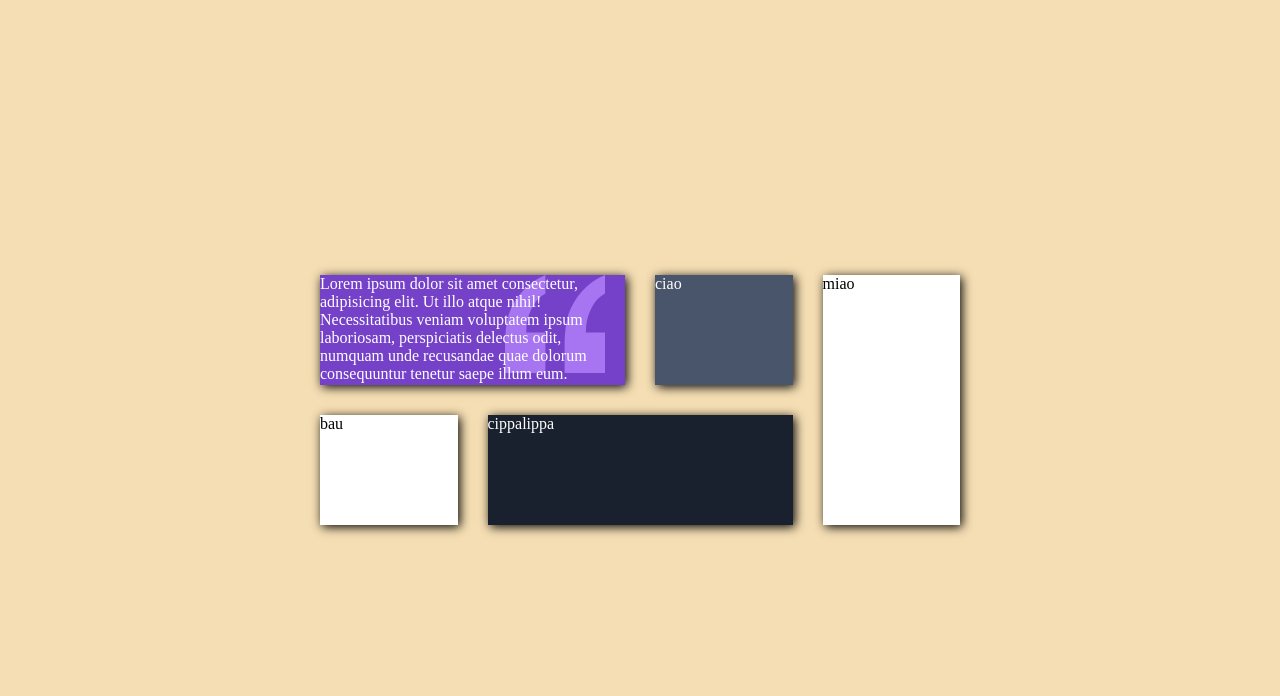
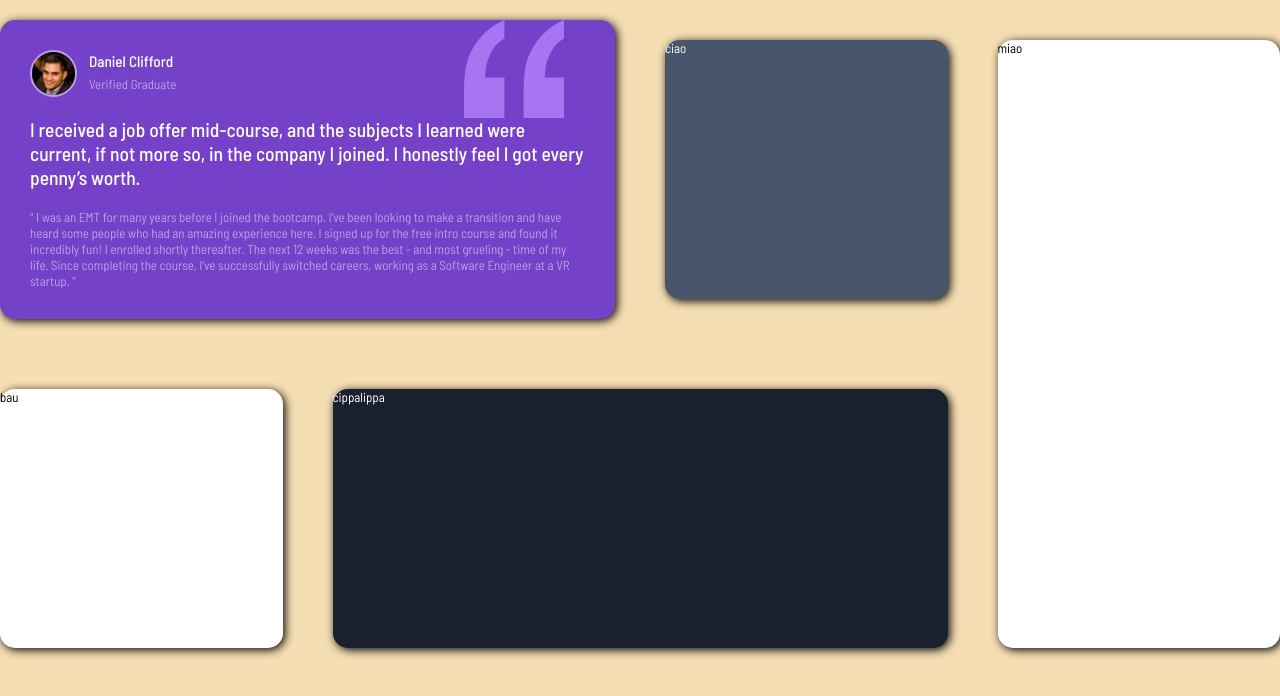
Before and after one commit to alessandroNessi/frontend-mentor, a plain HTML site: page Testimonials-grid-section/index.html in a window 1280 px wide. Drawn offline with Linux system fonts and the light colour scheme.

Commit message:
first cell done

```diff
--- a/Testimonials-grid-section/css/style.css
+++ b/Testimonials-grid-section/css/style.css
@@ -4,46 +4,69 @@
     box-sizing: border-box;
 }
 body{
-    width: 100%;
-    height: 100vh;
+    font-size: 13px;
+    font-family: 'Barlow Semi Condensed', sans-serif;
     background-color: wheat;
 }
 .layout{
-    position: fixed;
-    top: 50%;
-    left: 50%;
-    transform: translate(-50%, -50%);
     display: grid;
-    grid-gap: 30px;
+    grid-gap: 50px;
     max-width: 1440px;
     min-width: 375px;
+    margin: auto;
+    padding-top: calc(50vh - 380px);
     max-height: 760px;
     min-height: 250px;
-    margin: 0 auto;
     grid-template-columns: repeat(4, 1fr);
     grid-template-rows: repeat(2, 1fr);
+}
+.clearfix::after{
+    display: table;
+    content: "";
+    clear: both;
+}
+.left{
+    float: left;
+}
+.inline-block{
+    display: inline-block;
 }
 .item{
     background-color: white;
     box-shadow: 2px 2px 10px black;
+    border-radius: 15px;
 }
+/* SPACING */
+.item__spacing{
+    margin: 20px 0;
+}
+.item__container{
+    padding: 30px;
+}
+/* ////SPACING */
+/* TYPO */
+.item__text--white{
+    color: white;
+}
+.item__text--white p{
+    color: rgba(255,255,255,0.5);
+}
+.item h3, .item h2{
+    font-weight: 500;
+}
+/* ////TYPO */
 .item.a{
     grid-column: 1 / span 2;
     grid-row: 1/2;
     background-color: hsl(263, 55%, 52%);
 }
 .item.b{
-    /* grid-column: 3/4;
-    grid-row: 1/2; */
     background-color: hsl(217, 19%, 35%);
 }
 .item.c{
     grid-column: 4/5;
     grid-row: 1/span 2;
 }
-/* .item.d{
-
-} */
 .item.e{
     grid-column: 2/ span 2;
     grid-row: 2/2;
@@ -55,6 +78,15 @@ body{
     background-size: 100px;
     background-position-x: 90%;
 }
-.item__text--white{
-    color: white;
+
+.item__header__text--margin>*{
+    line-height: 23px;
+    margin-left: 12px;
+    vertical-align: middle;
 }
+
+.item__header__image--logo{
+    width: 47px;
+    border-radius: 50%;
+    border: 2px solid rgba(255,255,255,0.5);
+}
--- a/Testimonials-grid-section/index.html
+++ b/Testimonials-grid-section/index.html
@@ -6,6 +6,11 @@
 
   <link rel="icon" type="img/png" sizes="32x32" href="./img/favicon-32x32.png">
   <link rel="stylesheet" href="css/style.css">
+  <!-- google font -->
+  <link rel="preconnect" href="https://fonts.googleapis.com">
+  <link rel="preconnect" href="https://fonts.gstatic.com" crossorigin>
+  <link href="https://fonts.googleapis.com/css2?family=Barlow+Semi+Condensed:wght@200;300;400;500&display=swap" rel="stylesheet">
+  <!-- ////google font -->
   <title>Frontend Mentor | Testimonials grid style</title>
 
   <!-- Feel free to remove these styles or customise in your own stylesheet 👍 -->
@@ -18,19 +23,38 @@
     <div class="layout">
         <div class="item a item__text--white">
           <div class="item__a--backgroundQuote">
-            Lorem ipsum dolor sit amet consectetur, adipisicing elit. Ut illo atque nihil! Necessitatibus veniam voluptatem ipsum laboriosam, perspiciatis delectus odit, numquam unde recusandae quae dolorum consequuntur tenetur saepe illum eum.
+            <div class="item__container">
+              <div class="item__header clearfix">
+                <img class="left item__header__image--logo" src="img/image-daniel.jpg" alt="daniel's picture">
+                <div class="left item__header__text--margin">
+                  <h3>Daniel Clifford</h3>
+                  <p>Verified Graduate</p>
+                </div>
+              </div>
+              <h2 class="item__spacing">
+                I received a job offer mid-course, and the subjects I learned were current, if not more so,
+    in the company I joined. I honestly feel I got every penny’s worth.
+              </h2>
+              <p>
+                “ I was an EMT for many years before I joined the bootcamp. I’ve been looking to make a
+                transition and have heard some people who had an amazing experience here. I signed up
+                for the free intro course and found it incredibly fun! I enrolled shortly thereafter.
+                The next 12 weeks was the best - and most grueling - time of my life. Since completing
+                the course, I’ve successfully switched careers, working as a Software Engineer at a VR startup. ”
+              </p>
+            </div>
           </div>
         </div>
-        <div class="item b item__text--white">
+        <div class="item b item__text--white item__spacing">
           ciao
         </div>
-        <div class="item c">
+        <div class="item c item__spacing">
           miao
         </div>
-        <div class="item d">
+        <div class="item d item__spacing">
           bau
         </div>
-        <div class="item e item__text--white">
+        <div class="item e item__text--white item__spacing">
           cippalippa
         </div>
     </div>
```
